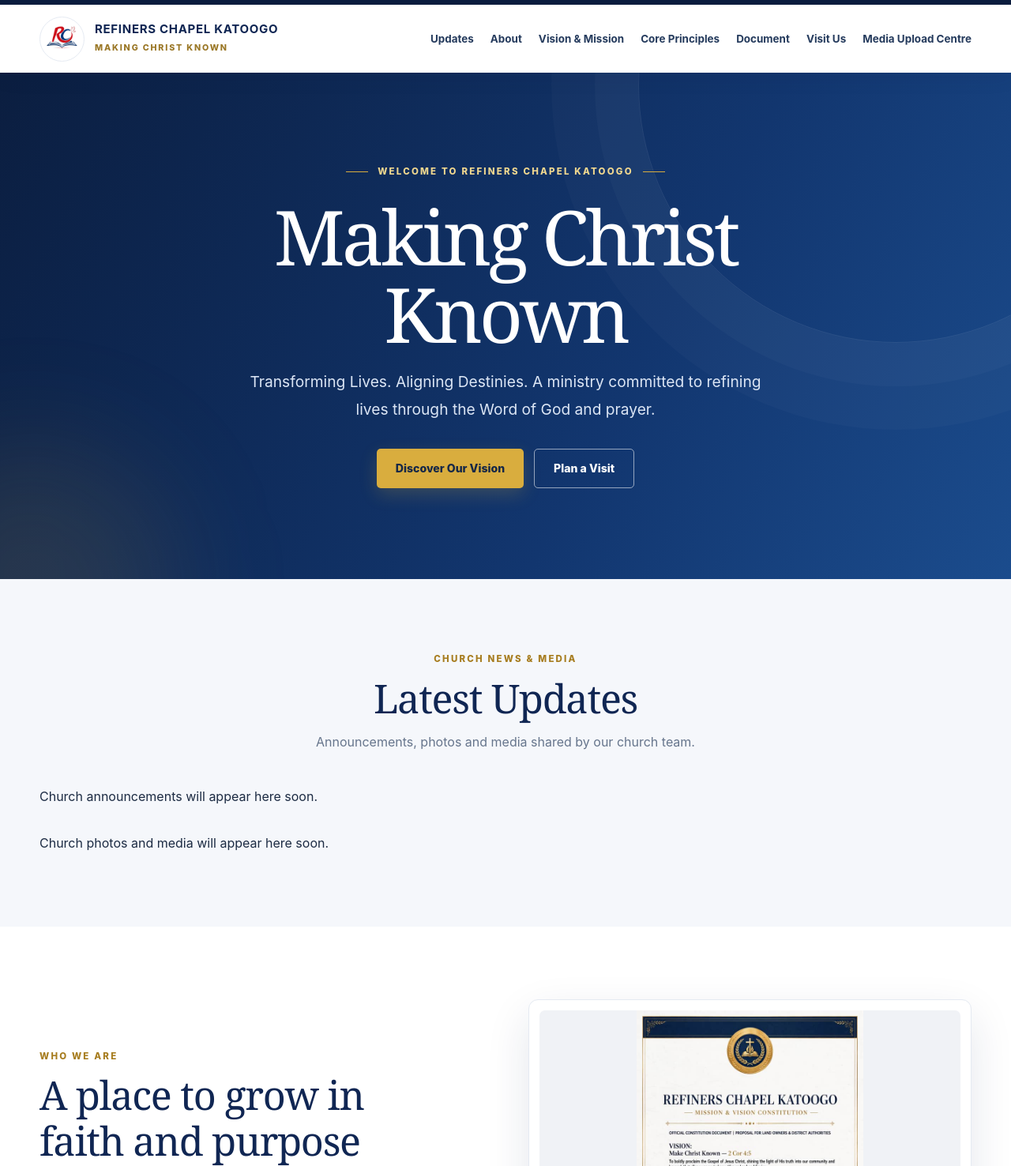
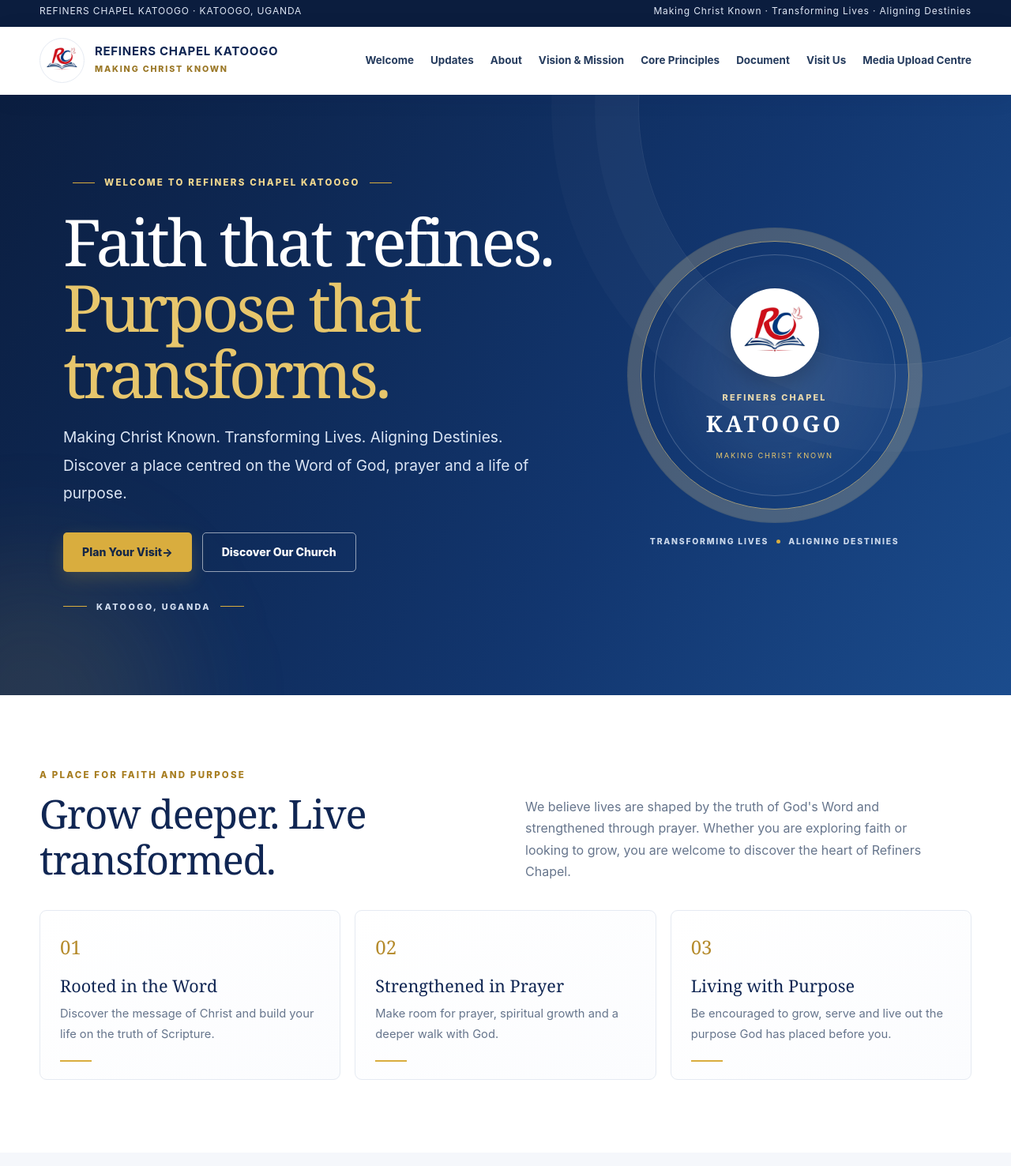
Before and after one commit to Refiners-chapel-katoogo/Refiners-chapel-website, a plain HTML site: page index.html in a window 1280 px wide. Shown: the part 32-1508 px from the top of the page at 79% size. Drawn offline with nearby package versions, Linux system fonts and the light colour scheme; no server answers.

Commit message:
Elevate church homepage with premium hero, welcome pathways and visitor experience

```diff
--- a/index.html
+++ b/index.html
@@ -3,11 +3,11 @@
 <head>
   <meta charset="UTF-8">
   <meta name="viewport" content="width=device-width, initial-scale=1">
-  <meta name="theme-color" content="#101d36">
+  <meta name="theme-color" content="#102653">\n  <meta name="robots" content="index,follow">\n  <meta property="og:type" content="website">
   <meta name="description" content="Welcome to Refiners Chapel Katoogo. Making Christ Known, Transforming Lives, Aligning Destinies through the Word of God and prayer.">
   <meta property="og:title" content="Refiners Chapel Katoogo">
   <meta property="og:description" content="Making Christ Known. Transforming Lives. Aligning Destinies.">
-  <title>Refiners Chapel Katoogo | Making Christ Known</title>
+  <title>Refiners Chapel Katoogo | Faith, Purpose &amp; Transformation</title>\n  <link rel="preconnect" href="https://fonts.googleapis.com">\n  <link rel="preconnect" href="https://fonts.gstatic.com" crossorigin>
   <style>
 
 :root{--navy:#102653;--blue:#174a91;--gold:#d9ad3e;--ink:#1c2b43;--muted:#66758c;--paper:#f5f7fb;--line:#e5eaf2;--white:#fff;--shadow:0 20px 55px rgba(16,38,83,.11);--max:1180px}
@@ -29,9 +29,16 @@ footer{background:#08172f;color:#d6dfed;padding:32px 0}.footer-inner{display:fle
 @media(max-width:800px){.reference-topbar .container{justify-content:center;text-align:center}.nav-wrap{min-height:74px}.menu-toggle{display:block}nav{display:none;position:absolute;left:0;right:0;top:74px;background:#fff;padding:20px 24px 25px;flex-direction:column;align-items:flex-start;gap:17px;border-top:1px solid var(--line);box-shadow:0 14px 20px rgba(12,31,66,.08)}nav.open{display:flex}nav a{font-size:.92rem}.about-grid,.document-wrap{grid-template-columns:1fr;gap:30px}.pillars{grid-template-columns:1fr}.hero{padding:78px 0 84px}.visit-card{align-items:flex-start;flex-direction:column}.section-heading{margin-bottom:30px}}
 @media(prefers-reduced-motion:reduce){html{scroll-behavior:auto}*,*:before,*:after{transition:none!important}}
 
+
+.skip-link{position:absolute;left:14px;top:-60px;background:#fff;color:#102653;padding:10px 15px;z-index:100;border-radius:4px}.skip-link:focus{top:10px}
+.hero{padding:clamp(68px,8vw,108px) 0}.hero-layout{display:grid;grid-template-columns:1.18fr .82fr;align-items:center;gap:50px;max-width:1120px}.hero-copy{text-align:left}.hero-copy h1{font-size:clamp(2.8rem,6.4vw,5.4rem);margin:22px 0}.hero-copy h1 span{color:#e7c66c}.hero-copy .hero p{margin-left:0}.hero-copy .actions{justify-content:flex-start}.hero-note{display:flex;align-items:center;gap:12px;margin-top:35px;color:#d2ddef;font-size:.68rem;font-weight:800;letter-spacing:.22em}.hero-note-line{width:30px;height:1px;background:#d9ad3e}
+.hero-emblem{display:flex;flex-direction:column;align-items:center;justify-content:center;min-height:360px;position:relative}.emblem-ring{width:min(100%,340px);aspect-ratio:1;border:1px solid rgba(233,202,123,.65);border-radius:50%;padding:16px;box-shadow:0 0 0 16px rgba(255,255,255,.035),0 0 0 17px rgba(233,202,123,.22);display:grid;place-items:center}.emblem-inner{width:100%;height:100%;border:1px solid rgba(255,255,255,.2);border-radius:50%;display:flex;flex-direction:column;align-items:center;justify-content:center;text-align:center;padding:26px;background:radial-gradient(circle,rgba(255,255,255,.10),rgba(255,255,255,.015) 70%)}.emblem-inner img{width:112px;height:112px;object-fit:contain;background:#fff;border-radius:50%;padding:7px;margin-bottom:17px;box-shadow:0 10px 28px rgba(0,0,0,.2)}.emblem-inner span{font-size:.68rem;letter-spacing:.2em;color:#e7d8ad;font-weight:800}.emblem-inner strong{font-family:Georgia,serif;font-size:1.8rem;color:#fff;letter-spacing:.12em}.emblem-inner small{font-size:.58rem;letter-spacing:.2em;color:#e7c66c;margin-top:8px}.emblem-caption{margin-top:32px;color:#cbd8eb;font-size:.65rem;letter-spacing:.17em;font-weight:800;display:flex;align-items:center;gap:10px}.emblem-caption i{width:5px;height:5px;background:#d9ad3e;border-radius:50%}
+.welcome-section{background:#fff}.welcome-intro{display:grid;grid-template-columns:1fr 1fr;gap:50px;align-items:end;margin-bottom:35px}.welcome-intro h2{margin-bottom:0}.welcome-intro>p{margin:0;color:var(--muted);max-width:540px}.welcome-cards{display:grid;grid-template-columns:repeat(3,1fr);gap:18px}.welcome-card{min-height:205px;border:1px solid var(--line);padding:26px 25px 22px;border-radius:9px;display:flex;flex-direction:column;align-items:flex-start;justify-content:space-between;background:linear-gradient(145deg,#fff,#fbfcfe);transition:transform .2s,box-shadow .2s}.welcome-card:hover{transform:translateY(-4px);box-shadow:var(--shadow)}.welcome-icon{font-family:Georgia,serif;color:#b58b2c;font-size:1.5rem}.welcome-card h3{font-family:Georgia,serif;color:var(--navy);font-size:1.35rem;font-weight:500;margin:10px 0 5px}.welcome-card p{margin:0;color:var(--muted);font-size:.92rem}.card-rule{width:40px;height:2px;background:var(--gold);margin-top:20px}
+@media(max-width:800px){.hero-layout{grid-template-columns:1fr;gap:44px}.hero-copy{text-align:center}.hero-copy .actions{justify-content:center}.hero-note{justify-content:center}.hero-emblem{min-height:300px}.emblem-ring{width:min(76vw,300px)}.emblem-inner img{width:95px;height:95px}.welcome-intro{grid-template-columns:1fr;gap:15px}.welcome-cards{grid-template-columns:1fr}.welcome-card{min-height:175px}}
+
   </style>
 </head>
-<body>
+<body>\n  <a class="skip-link" href="#main-content">Skip to content</a>
   <div class="topline"></div>
   <div class="reference-topbar"><div class="container"><span>REFINERS CHAPEL KATOOGO · KATOOGO, UGANDA</span><span>Making Christ Known · Transforming Lives · Aligning Destinies</span></div></div>
   <header>
@@ -42,26 +49,42 @@ footer{background:#08172f;color:#d6dfed;padding:32px 0}.footer-inner{display:fle
       </a>
       <button class="menu-toggle" type="button" aria-expanded="false" aria-controls="main-nav">Menu</button>
       <nav id="main-nav" aria-label="Main navigation">
-        <a href="#updates">Updates</a><a href="#about">About</a><a href="#vision">Vision &amp; Mission</a><a href="#values">Core Principles</a><a href="#constitution">Document</a><a href="#visit">Visit Us</a><a href="admin.html">Media Upload Centre</a>
+        <a href="#welcome">Welcome</a><a href="#updates">Updates</a><a href="#about">About</a><a href="#vision">Vision &amp; Mission</a><a href="#values">Core Principles</a><a href="#constitution">Document</a><a href="#visit">Visit Us</a><a href="admin.html">Media Upload Centre</a>
       </nav>
     </div>
   </header>
 
-  <main id="home">
+  <main id="main-content">
     <section class="hero">
-      <div class="container">
-        <div class="hero-inner">
+      <div class="container hero-layout">
+        <div class="hero-copy">
           <div class="eyebrow">Welcome to Refiners Chapel Katoogo</div>
-          <h1>Making Christ<br>Known</h1>
-          <p>Transforming Lives. Aligning Destinies. A ministry committed to refining lives through the Word of God and prayer.</p>
+          <h1>Faith that refines.<br><span>Purpose that transforms.</span></h1>
+          <p>Making Christ Known. Transforming Lives. Aligning Destinies. Discover a place centred on the Word of God, prayer and a life of purpose.</p>
           <div class="actions">
-            <a class="btn btn-gold" href="#vision">Discover Our Vision</a>
-            <a class="btn btn-outline" href="#visit">Plan a Visit</a>
+            <a class="btn btn-gold" href="#visit">Plan Your Visit <span aria-hidden="true">→</span></a>
+            <a class="btn btn-outline" href="#about">Discover Our Church</a>
           </div>
+          <div class="hero-note"><span class="hero-note-line"></span><span>KATOOGO, UGANDA</span><span class="hero-note-line"></span></div>
+        </div>
+        <div class="hero-emblem" aria-label="Refiners Chapel Katoogo identity">
+          <div class="emblem-ring"><div class="emblem-inner"><img src="assets/IMG-20261119-WA0060.jpg" alt="Refiners Chapel Katoogo logo"><span>REFINERS CHAPEL</span><strong>KATOOGO</strong><small>MAKING CHRIST KNOWN</small></div></div>
+          <div class="emblem-caption">TRANSFORMING LIVES <i></i> ALIGNING DESTINIES</div>
         </div>
       </div>
     </section>
 
+
+    <section class="section welcome-section" id="welcome">
+      <div class="container">
+        <div class="welcome-intro"><div><div class="kicker">A place for faith and purpose</div><h2>Grow deeper. Live transformed.</h2></div><p>We believe lives are shaped by the truth of God's Word and strengthened through prayer. Whether you are exploring faith or looking to grow, you are welcome to discover the heart of Refiners Chapel.</p></div>
+        <div class="welcome-cards">
+          <article class="welcome-card"><span class="welcome-icon">01</span><div><h3>Rooted in the Word</h3><p>Discover the message of Christ and build your life on the truth of Scripture.</p></div><span class="card-rule"></span></article>
+          <article class="welcome-card"><span class="welcome-icon">02</span><div><h3>Strengthened in Prayer</h3><p>Make room for prayer, spiritual growth and a deeper walk with God.</p></div><span class="card-rule"></span></article>
+          <article class="welcome-card"><span class="welcome-icon">03</span><div><h3>Living with Purpose</h3><p>Be encouraged to grow, serve and live out the purpose God has placed before you.</p></div><span class="card-rule"></span></article>
+        </div>
+      </div>
+    </section>
 
     <section class="section section-cream" id="updates">
       <div class="container">
@@ -151,7 +174,7 @@ footer{background:#08172f;color:#d6dfed;padding:32px 0}.footer-inner{display:fle
             <h2>Come and grow with us</h2>
             <p>Refiners Chapel Katoogo · Katoogo, Uganda</p>
           </div>
-          <a class="btn btn-gold" href="#home">Back to Home</a>
+          <a class="btn btn-gold" href="https://www.google.com/maps/search/?api=1&query=Katoogo%2C+Uganda" target="_blank" rel="noopener">Find Katoogo on Maps <span aria-hidden="true">↗</span></a>
         </div>
       </div>
     </section>
```
